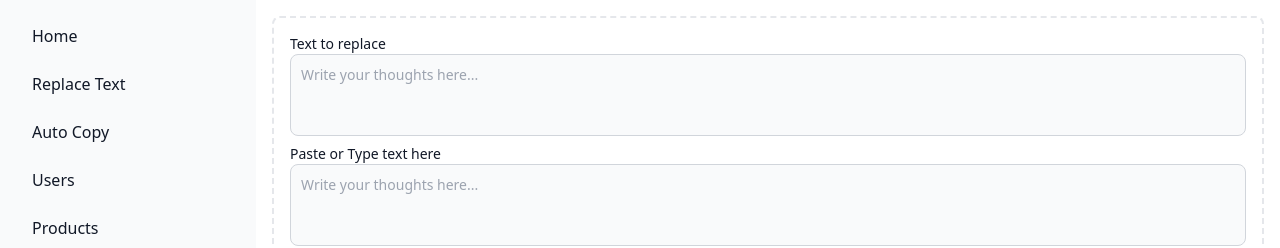
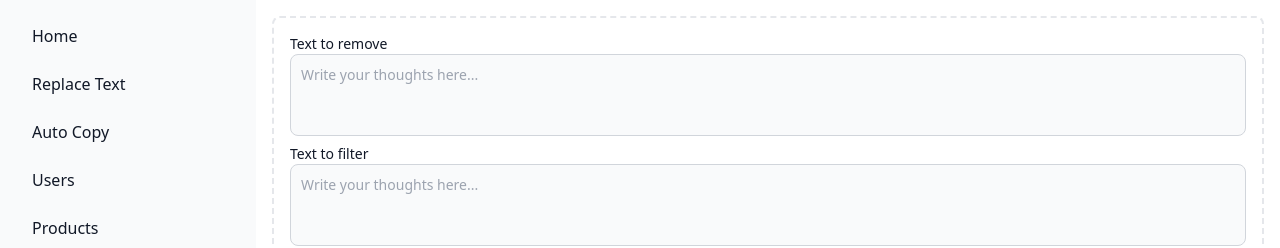
Before and after one commit to andz89/extensions, a React (Create React App) app: page /replace-text in a window 1280 px wide. Shown: the top 248 px of the page. Built offline with nearby package versions, Linux system fonts and the light colour scheme.

Commit message:
add feature

```diff
--- a/src/components/tools/ReplaceText.js
+++ b/src/components/tools/ReplaceText.js
@@ -7,7 +7,7 @@ const ReplaceText = () => {
   const [newSet, setNewSet] = useState(false);
   const [clipboardContent, setClipboardContent] = useState("");
   const handleOnClick = async () => {
-    const text_result = text.replaceAll(textToReplace.trim(), " ");
+    const text_result = text.replaceAll(textToReplace.trim(), "");
     setResult(text_result);
     try {
       await navigator.clipboard.writeText(text_result);
@@ -42,7 +42,7 @@ const ReplaceText = () => {
         .readText()
         .then((text) => {
           // 'text' variable contains the text from the clipboard
-          const plainText = stripFormatting(text);
+          const plainText = text;
 
           // You can now use 'plainText' as plain text data
           setText(plainText);
@@ -54,6 +54,10 @@ const ReplaceText = () => {
         });
     }
   });
+  window.addEventListener("blur", function (event) {
+    setText("");
+    setResult("");
+  });
   function stripFormatting(input) {
     // Use a regular expression to remove HTML tags and formatting
     return input.replace(/<[^>]*>/g, "");
@@ -63,7 +67,7 @@ const ReplaceText = () => {
   useEffect(() => {
     async function fetchData() {
       if (text && newSet && textToReplace) {
-        const text_result = text.replaceAll(textToReplace.trim(), " ");
+        const text_result = text.replaceAll(textToReplace.trim(), "");
         setResult(text_result);
         try {
           await navigator.clipboard.writeText(text_result);
@@ -97,20 +101,12 @@ const ReplaceText = () => {
     fetchData();
   }, [text, textToReplace, newSet]);
 
-  const handlePaste = async (event) => {
-    // Access the pasted content from the event object
-    const pastedText = event.clipboardData.getData("text");
-    // You can do something with the pasted text here
-    // For example, set it to the text state
-    setText(pastedText);
-    setNewSet(true);
-  };
   return (
     <div>
       <div className="flex  gap-2 flex-col  justify-center items-end ">
         <div className="w-full">
           <label className="block   text-sm font-medium text-gray-900 dark:text-white">
-            Text to replace
+            Text to remove
           </label>
           <textarea
             onChange={(e) => setTextToReplace(e.target.value)}
@@ -121,11 +117,11 @@ const ReplaceText = () => {
         </div>
         <div className="w-full">
           <label className="block  text-sm font-medium text-gray-900 dark:text-white">
-            Paste or Type text here
+            Text to filter
           </label>
 
           <textarea
-            onPaste={handlePaste} // Add the onPaste event handler
+            value={text}
             onChange={(e) => setText(e.target.value)}
             rows="3"
             className="resize-none block p-2.5 w-full text-sm text-gray-900 bg-gray-50 rounded-lg border border-gray-300 focus:ring-blue-500 focus:border-blue-500 dark:bg-gray-700 dark:border-gray-600 dark:placeholder-gray-400 dark:text-white dark:focus:ring-blue-500 dark:focus:border-blue-500"
```
